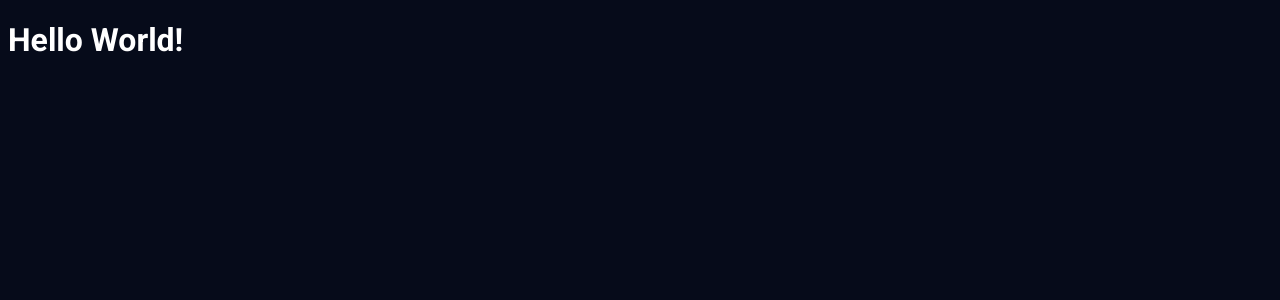
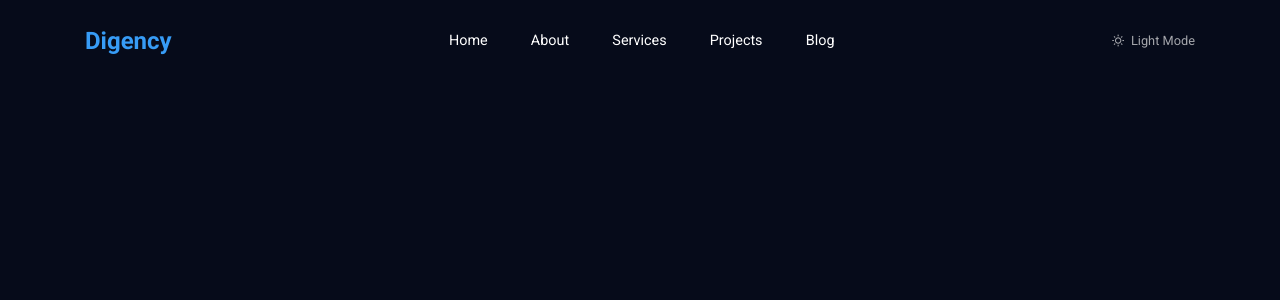
Before and after one commit to UmeenHashel/winsay-website, a React (Create React App) app: page / in a window 1280 px wide. Shown: the top 300 px of the page. Built offline with nearby package versions, Linux system fonts and the light colour scheme.

Commit message:
Developed the header file

```diff
--- a/src/App.css
+++ b/src/App.css
@@ -57,6 +57,13 @@
   --team-card-bg: #fff;
 }
 
+*{
+  padding: 0;
+  margin: 0;
+  box-sizing: border-box;
+}
+
+
 body{
   background: var(--body-bg);
   font-family: var(--font-name);
@@ -70,3 +77,9 @@ a{
 h1, h2{
   color: var(--heading-color);
 }
+
+.container{
+  width: 1140px;
+  padding: 0px 15px;
+  margin: auto;
+}
--- a/src/App.js
+++ b/src/App.js
@@ -1,9 +1,10 @@
 import './App.css';
+import Header from './components/Header/header';
 
 function App() {
-  return (
-    <h1>Hello World!</h1>
-  );
+  return <>
+    <Header/>
+  </>
 }
 
 export default App;
--- a/src/components/Header/header.css
+++ b/src/components/Header/header.css
@@ -0,0 +1,51 @@
+.header{
+    width: 100%;
+    height: 80px;
+    line-height: 80px;
+}
+
+.nav_wrapper{
+    display: flex;
+    align-items: center;
+    justify-content: space-between;
+}
+
+.menu{
+    display: flex;
+    align-items: center;
+    column-gap: 2.7rem;
+    list-style: none;
+}
+
+.menu_link{
+    font-weight: 400;
+    font-size: 0.9rem;
+    cursor: pointer;
+
+}
+
+.menu_link:hover{
+    color: var(--link-active);
+}
+
+.logo h2{
+    color: var(--primary-color);
+}
+
+.light_mode span{
+    color: rgba(255, 255, 255, 0.637);
+    display: flex;
+    align-items: center;
+    column-gap: 0.4rem;
+    font-size: 0.8rem;
+}
+
+.header_shrink{
+    width: 100%;
+    height: 80px;
+    line-height: 80px;
+    position: sticky;
+    top: 0;
+    left: 0;
+    z-index: 9999;
+}
--- a/src/components/Header/header.jsx
+++ b/src/components/Header/header.jsx
@@ -1,8 +1,57 @@
-import React from 'react'
+import React from 'react';
+import "./header.css";
+
+const nav_links = [
+  {
+    path:'#home',
+    display:'Home'
+  },
+
+  {
+    path:'#about',
+    display:'About'
+  },
+
+  {
+    path:'#services',
+    display:'Services'
+  },
+
+  {
+    path:'#projects',
+    display:'Projects'
+  },
+
+  {
+    path:'#blog',
+    display:'Blog'
+  },
+]
 
 const header = () => {
   return (
-   header.header
+   <header className='header'>
+    <div className="container">
+        <div className="nav_wrapper">
+            <div className="logo">
+                <h2>Digency</h2> {/* Add the logo here */}
+            </div>
+
+            <div className="navigation">
+              <ul className="menu">
+                {
+                  nav_links.map((item,index)=>(
+                    <li className="menu_item"><a href="{item.path}" className="menu_link">{item.display}</a></li>
+                  ))
+                }
+              </ul>
+            </div>
+            <div className="light_mode">
+              <span><i class="ri-sun-line"></i> Light Mode</span>
+            </div>
+        </div>
+    </div>
+   </header>
   )
 }
 
```
